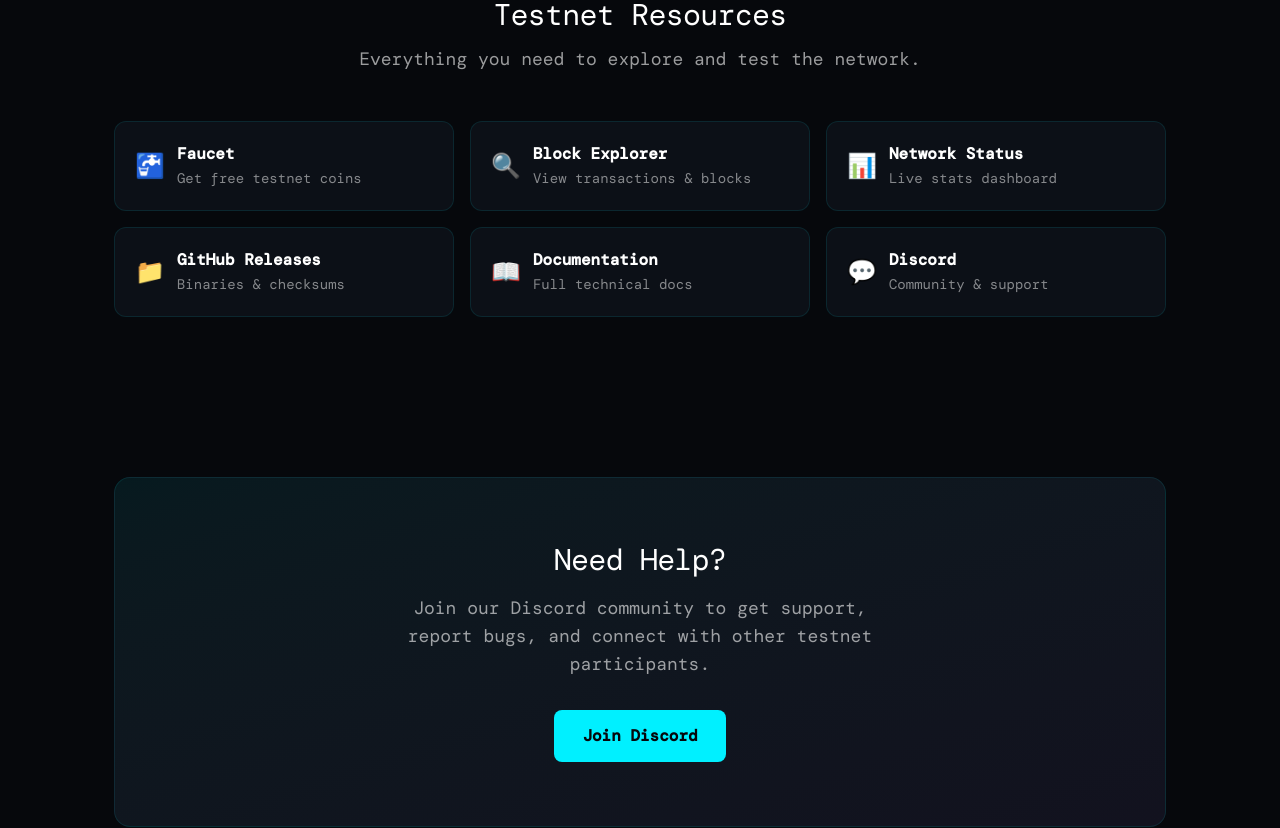
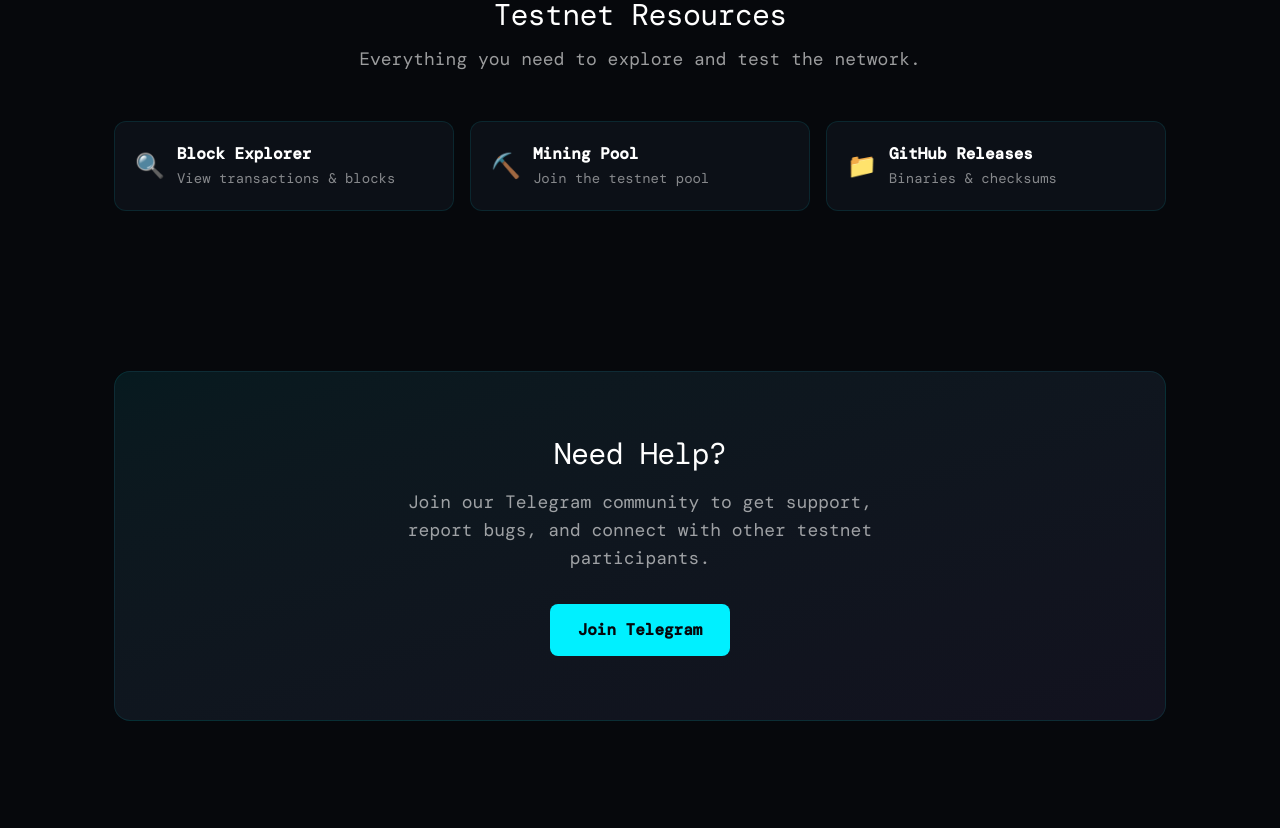
Before and after one commit to en-tropyc/bitcoin-quantum-website, a Next.js app: page /testnet in a window 1280 px wide. Shown: the part 2020-2848 px from the top of the page. Built offline with nearby package versions, Linux system fonts and the light colour scheme; a web font is replaced by a local one.

Commit message:
Update testnet resources and community links
- Replace faucet, network status, docs, and Discord with mining pool
- Update GitHub releases link to btq-ag/BTQ-Core/tags
- Change Need Help CTA from Discord to Telegram
- Simplify resources grid to 3 columns

```diff
--- a/src/app/testnet/page.tsx
+++ b/src/app/testnet/page.tsx
@@ -28,12 +28,9 @@
 ];
 
 const resources = [
-  { icon: "🚰", title: "Faucet", subtitle: "Get free testnet coins", href: "#" },
   { icon: "🔍", title: "Block Explorer", subtitle: "View transactions & blocks", href: "https://explorer.bitcoinquantum.com" },
-  { icon: "📊", title: "Network Status", subtitle: "Live stats dashboard", href: "#" },
-  { icon: "📁", title: "GitHub Releases", subtitle: "Binaries & checksums", href: "https://github.com/bitcoinquantum" },
-  { icon: "📖", title: "Documentation", subtitle: "Full technical docs", href: "#" },
-  { icon: "💬", title: "Discord", subtitle: "Community & support", href: "#" },
+  { icon: "⛏️", title: "Mining Pool", subtitle: "Join the testnet pool", href: "https://pool.bitcoinquantum.com" },
+  { icon: "📁", title: "GitHub Releases", subtitle: "Binaries & checksums", href: "https://github.com/btq-ag/BTQ-Core/tags" },
 ];
 
 export default function Testnet() {
@@ -211,7 +208,7 @@
               <p className="text-white/60 text-lg">Everything you need to explore and test the network.</p>
             </div>
 
-            <div className="grid grid-cols-1 sm:grid-cols-2 lg:grid-cols-3 gap-4">
+            <div className="grid grid-cols-1 sm:grid-cols-3 gap-4">
               {resources.map((resource) => (
                 <a
                   key={resource.title}
@@ -237,13 +234,15 @@
             <div className="bg-gradient-to-br from-[rgba(0,240,255,0.08)] to-[rgba(167,139,250,0.08)] border border-[rgba(0,240,255,0.1)] rounded-2xl p-12 md:p-16 text-center">
               <h2 className="text-2xl md:text-3xl font-bold tracking-tight mb-4">Need Help?</h2>
               <p className="text-white/60 text-lg max-w-lg mx-auto mb-8">
-                Join our Discord community to get support, report bugs, and connect with other testnet participants.
+                Join our Telegram community to get support, report bugs, and connect with other testnet participants.
               </p>
               <a
-                href="#"
+                href="https://t.me/+bE6I4gqX4Vo1ODJh"
+                target="_blank"
+                rel="noopener noreferrer"
                 className="inline-flex items-center gap-2 bg-[#00f0ff] text-[#06080c] px-7 py-3.5 rounded-lg font-semibold hover:shadow-[0_0_30px_rgba(0,240,255,0.3),0_0_60px_rgba(0,240,255,0.15)] hover:-translate-y-0.5 transition-all"
               >
-                Join Discord
+                Join Telegram
               </a>
             </div>
           </div>
```
